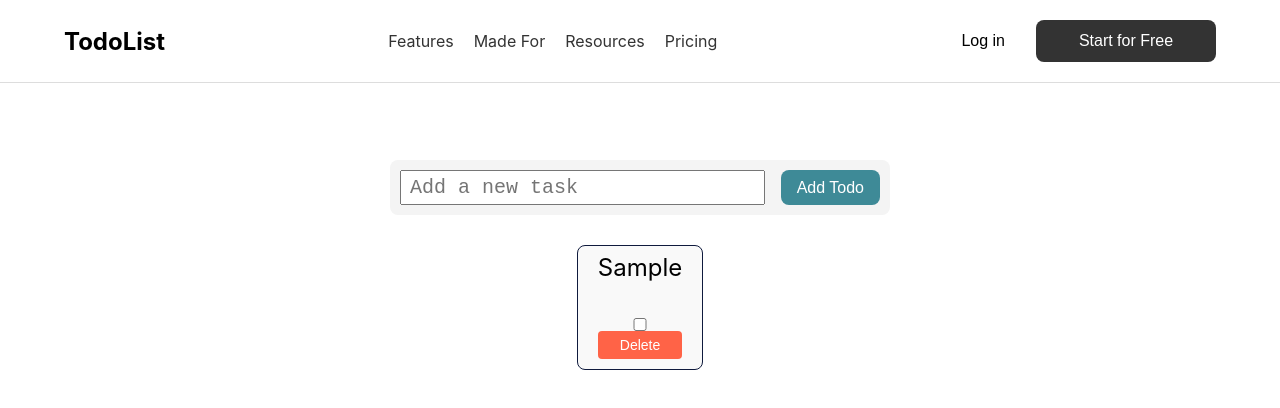
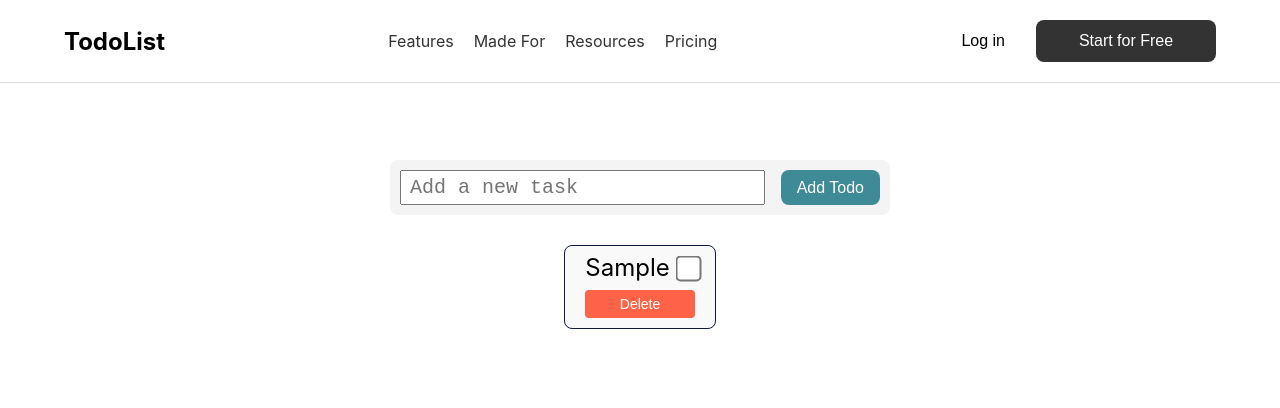
Before and after one commit to SAMKE-glitch/react_todo_app, a React (Create React App) app in the folder todo-list-app/: page / in a window 1280 px wide. Both pictures are taken after typing "Sample" into the empty fields and a click on the button "Add Todo". Shown: the top 408 px of the page. Built offline with nearby package versions, Linux system fonts and the light colour scheme.

Commit message:
toggle function and checkbox

```diff
--- a/todo-list-app/src/components/TodoItem.js
+++ b/todo-list-app/src/components/TodoItem.js
@@ -4,14 +4,18 @@ import "../styles/TodoItem.css";
 const TodoItem = ({ todo, deleteTodo, toggleComplete }) => {
   return (
     <div className="todo">
-      <div className="todo-text">{todo.text}</div>
+      <div className="todo-text">
+        <p>{todo.text}</p>
         {/* Add checkbox for toggle complete */}
         <input
-            type="checkbox"
-            checked={todo.completed}
-            onChange={() => toggleComplete(todo.id)}
+          type="checkbox"
+          checked={todo.completed}
+          onChange={() => toggleComplete(todo.id)}
         />
-      <button className="delete-btn" onClick={() => deleteTodo(todo.id)}>Delete</button>
+      </div>
+      <button className="delete-btn" onClick={() => deleteTodo(todo.id)}>
+        Delete
+      </button>
     </div>
   );
 };
--- a/todo-list-app/src/styles/TodoItem.css
+++ b/todo-list-app/src/styles/TodoItem.css
@@ -21,21 +21,21 @@
   .todo-text {
     font-size: 24px;
     line-height: 24px;
-    margin-bottom: 1cm;
-    display: flex;
-    justify-content: space-between; /* This makes sure text and checkbox are on opposite ends */
-    align-items: center;
+    display: flex; /* Flex container for aligning text and checkbox */
+    justify-content: space-between; /* Distribute checkbox and text */
+    align-items: center; /* Vertically align checkbox and text */
+    margin-bottom: 10px; /* Space between text and delete button */
   }
 
   /* Checkbox styling */
   .todo-text input[type="checkbox"] {
-    margin-right: 12px; /* Space between checkbox and text */
+    margin-left: 12px; /* Space between checkbox and text */
     transform: scale(2.0); /* Larger checkbox */
     cursor: pointer; /* Pointer cursor on hover */
     accent-color: rgb(34, 139, 34); /* Green for checkbox (modern browsers only) */
   }
 
-  /* Text styling with spacing */
+  /* Text styling */
   .todo-text p {
     margin: 0; /* Ensure no margin for the text */
     transition: color 0.3s ease, text-decoration 0.3s ease; /* Smooth toggle */
```
